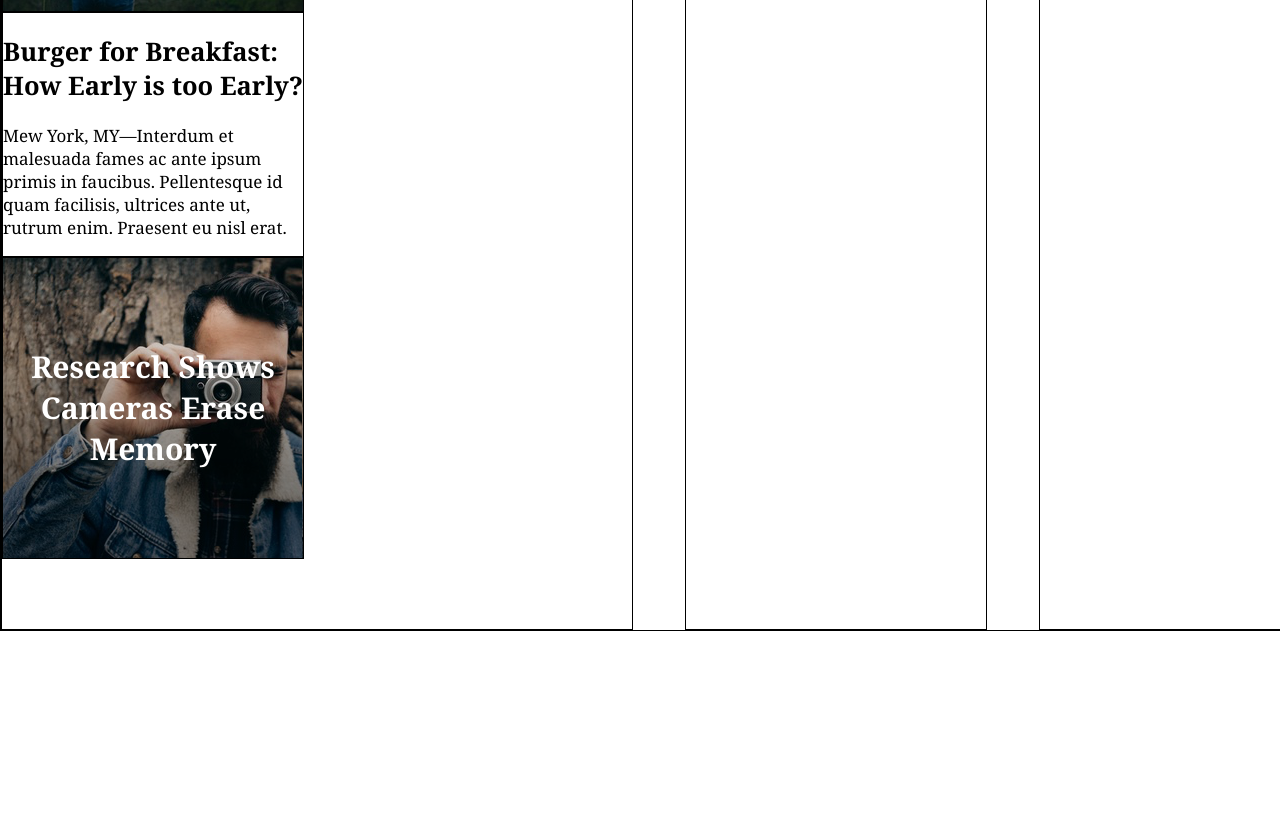
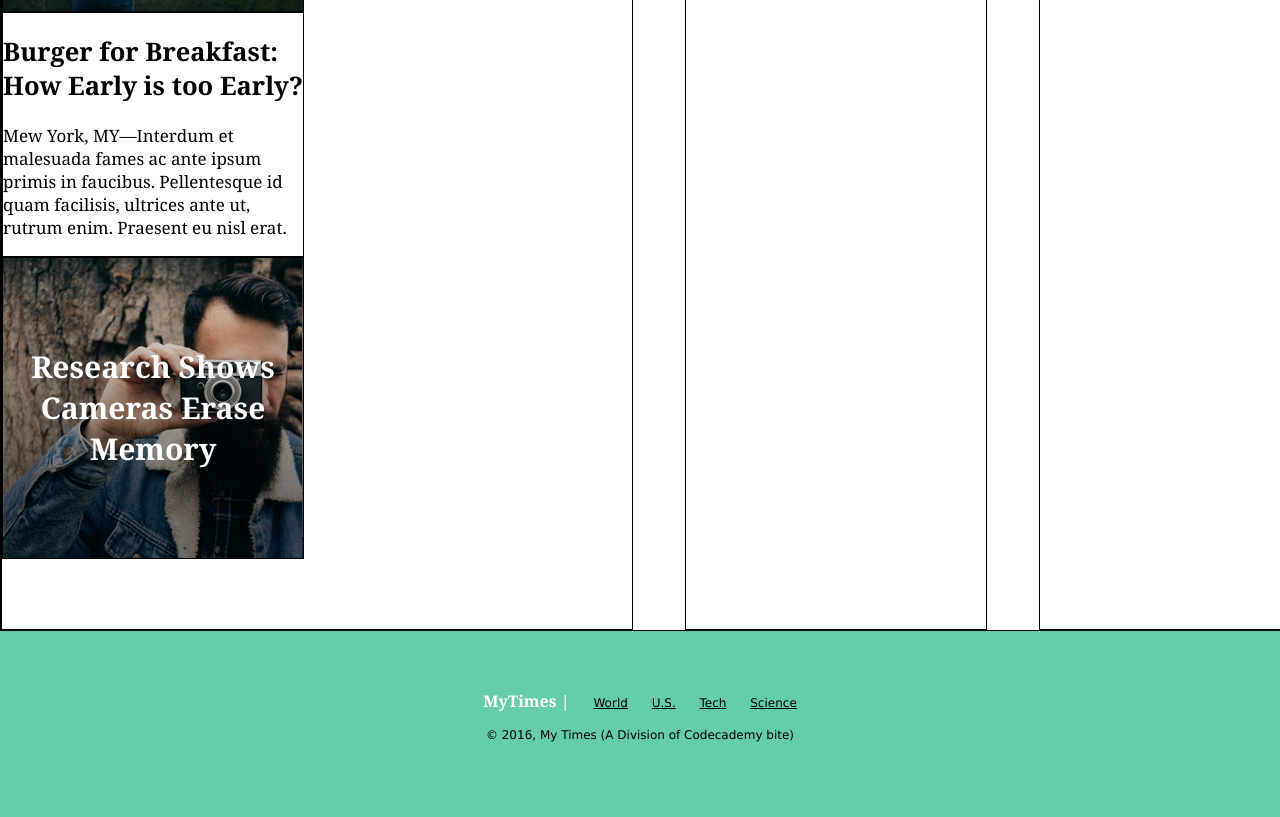
Before and after one commit to thankshermione/mytimes, a plain HTML site: page index.html in a window 1280 px wide. Shown: the part 1243-2060 px from the top of the page. Before the commit the page ends 1874 px from the top, so only its background shows below. Drawn offline with Linux system fonts and the light colour scheme.

Commit message:
finish footer

```diff
--- a/index.html
+++ b/index.html
@@ -85,5 +85,18 @@
 			</div>
 		</div>
 
+			<!-- Footer -->
+
+			<footer>
+				<nav>
+					<span class="bottomlogo"><a href="#">MyTimes |</a></span>
+					<span><a href="">World</a></span>
+					<span><a href="">U.S.</a></span>
+					<span><a href="">Tech</a></span>
+					<span><a href="">Science</a></span>
+				</nav>
+				<p>&copy; 2016, My Times (A Division of Codecademy bite)</p>
+			</footer>
+
 	</body>
 </html>
--- a/resources/css/style.css
+++ b/resources/css/style.css
@@ -34,9 +34,13 @@ header {
   margin: 0;
 }
 
-nav {
+header nav {
+	padding-right: 45px;
+}
+
+footer nav,
+header nav {
 	display: inline-block;
-	padding-right: 45px;
 }
 
 nav span {
@@ -169,3 +173,26 @@ li a {
 }
 
 /* Footer */
+
+footer {
+	position: relative;
+	top: 81px;
+	display: flex;
+	flex-direction: column;
+	justify-content: center;
+	align-items: center;
+	background-color: MediumAquamarine;
+  margin: auto;
+  padding: 60px;
+  font-family: Verdana;
+  font-size: 12px;
+  line-height: 20px;
+}
+
+footer .bottomlogo a {
+	font-family: Georgia;
+  font-size: 16px;
+  font-weight: bold;
+  color: white;
+  text-decoration: none;
+}
```
